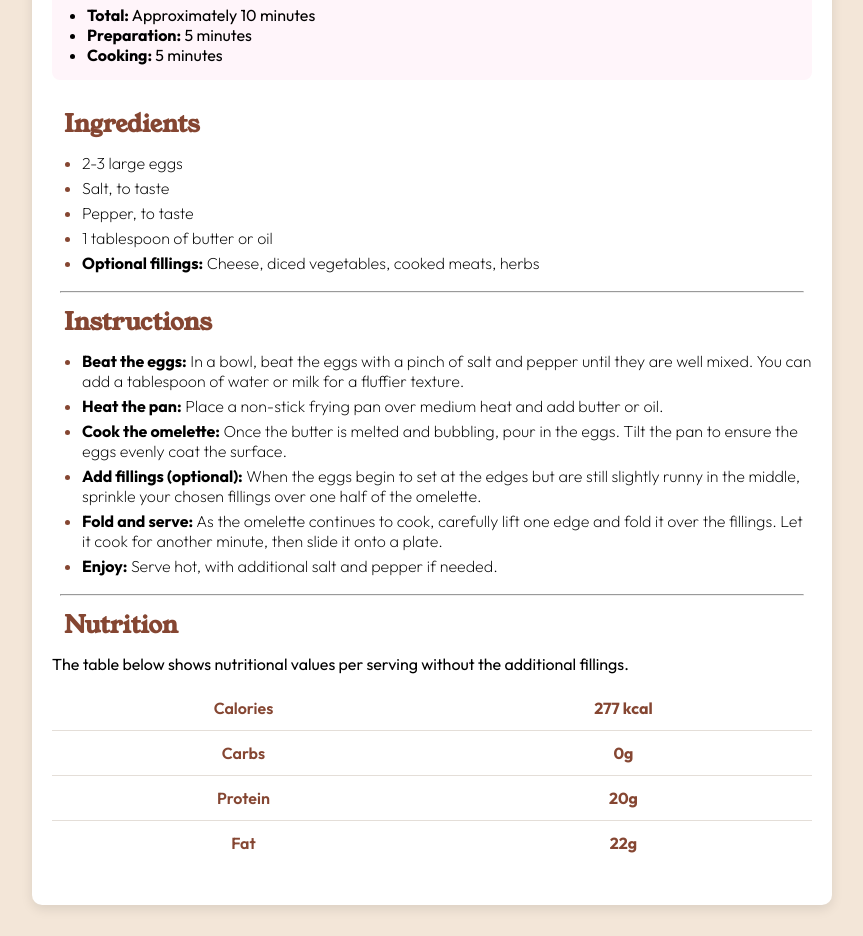
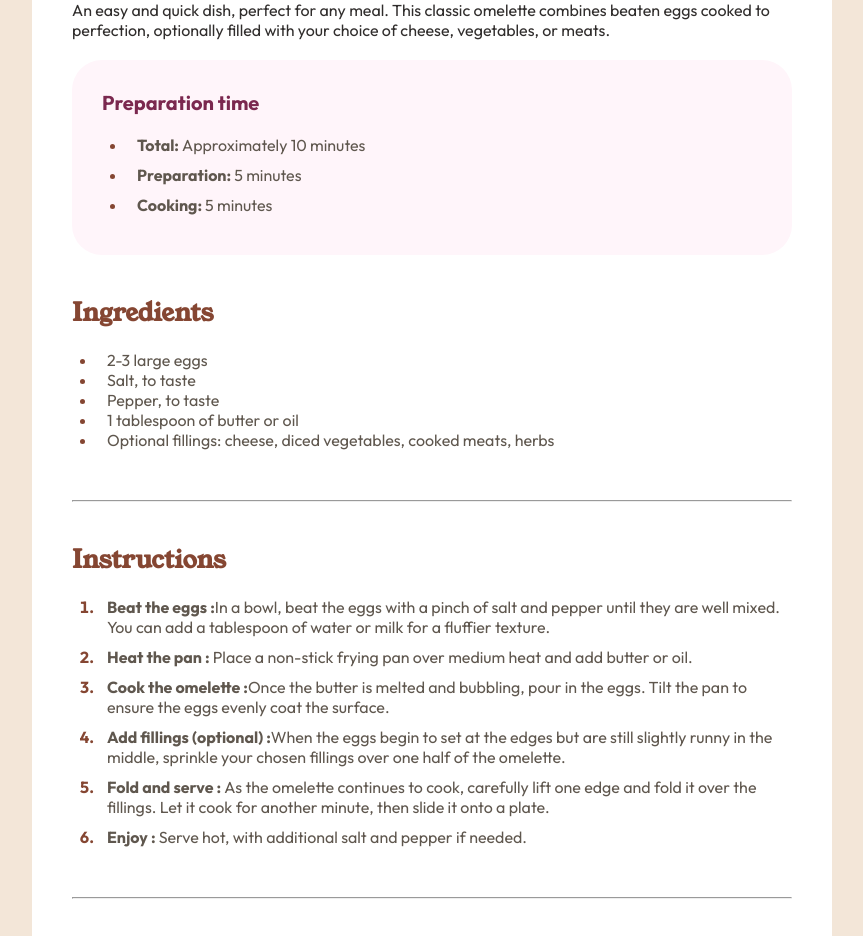
Before and after one commit to Koushik9010/Recipe_Page, a plain HTML site: page index.html in a window 1280 px wide. Shown: the part 587-1523 px from the top of the page, without its empty margins (208-1071 px from the left). Drawn offline with Linux system fonts and the light colour scheme.

Commit message:
FIxed/Complete design

```diff
--- a/index.css
+++ b/index.css
@@ -1,206 +1,197 @@
 @import url("https://fonts.googleapis.com/css2?family=Young+Serif&display=swap");
 @import url("https://fonts.googleapis.com/css2?family=Outfit:wght@100..900&display=swap");
 
+/* root variable */
 :root {
-  --font1: Young Serif, sans-serif;
-  --font2: Outfit, sans-serif;
+  --white: hsl(0, 0%, 100%);
 
-  --white: hsl(0, 0%, 100%);
   --stone-100: hsl(30, 54%, 90%);
   --stone-150: hsl(30, 18%, 87%);
   --stone-600: hsl(30, 10%, 34%);
   --stone-900: hsl(24, 5%, 18%);
+
   --brown-800: hsl(14, 45%, 36%);
+
   --rose-800: hsl(332, 51%, 32%);
   --rose-50: hsl(330, 100%, 98%);
+
+  --font-1: "Young Serif", sans-serif;
+  --font-2: "Outfit", sans-serif;
 }
 
 * {
-  box-sizing: border-box;
   margin: 0;
   padding: 0;
+  box-sizing: border-box;
+}
+
+html {
+  font-size: 100%;
 }
 
 body {
-  font-family: var(--font2), sans-serif;
-  background-color: var(--stone-100);
-  display: flex;
-  justify-content: center;
-  align-items: center;
-  min-height: 100vh;
-  padding: 20px;
+  margin: 0;
+  padding: 0;
+  font-family: var(--font-2);
+  overflow-x: hidden;
+  background: var(--stone-100);
+  color: var(--stone-600);
 }
 
-.container {
-  max-width: 800px;
-  width: 100%;
-  background-color: var(--white);
-  border-radius: 10px;
-  box-shadow: 0 4px 12px rgba(0, 0, 0, 0.1);
-  overflow-x: hidden;
-  padding: 20px;
+.custom-section {
+  padding-top: 40px;
+}
+
+.separator {
+  background-color: var(--stone-100);
+  margin-top: 40px;
+}
+
+.info-title {
+  font-size: 25px;
+  font-family: var(--font-1);
+  color: var(--brown-800);
+  font-weight: 400px;
+  padding-bottom: 20px;
+}
+
+.ingredients-list,
+.instructions-list {
+  padding-left: 25px;
+}
+
+.ingredients-list,
+.instructions-list li {
+  padding-bottom: 10px;
+}
+
+.ingredients-list li::marker,
+.instructions-list li::marker {
+  color: var(--brown-800);
+  font-weight: bold;
+}
+
+.ingredients-list p,
+.instructions-list p {
+  color: var(--stone-600);
+  padding-left: 10px;
+}
+
+ingredients-list p span,
+.instructions-list p span {
+  font-weight: bold;
 }
 
 .recipe-card {
-  padding: 20px;
+  background-color: var(--white);
+  padding: 40px;
+  width: 800px;
+  max-width: 100%;
+  margin: 100px auto;
+  border-radius: 20px;
 }
 
 .recipe-image {
   width: 100%;
-  border-radius: 10px;
-  margin-bottom: 15px;
+  height: 350px;
+  border-radius: 20px;
+  overflow: hidden;
 }
 
-.recipe-title {
-  font-size: 2em;
-  color: var(--stone-900);
-  margin-bottom: 12px;
+.recipe-image img {
+  width: 100%;
+  height: 100%;
+  display: block;
+  object-fit: cover;
+  object-position: center;
 }
 
-.recipe-description {
-  font-size: 1em;
-  font-weight: 400;
+.title {
+  padding: 20px 0;
   color: var(--stone-900);
-  margin-bottom: 10px;
 }
 
-.preparation-time {
-  background-color: var(--rose-50);
-  padding: 15px;
-  border-radius: 8px;
-  margin: 15px 0;
+.title h1 {
+  font-family: var(--font-1);
+  font-size: 40px;
 }
 
-.preparation-time h3 {
-  color: var(--rose-800);
-  margin-bottom: 8px;
+.title p {
+  padding-top: 20px;
 }
 
-.preparation-time ul {
-  list-style-type: disc;
-  padding-left: 20px;
+.preparation-inner {
+  background-color: var(--rose-50);
+  padding: 30px;
+  border-radius: 30px;
 }
 
-.ingredients-list,
-.instruction-list {
-  margin-bottom: 18px;
-  list-style-type: disc;
-  padding-left: 20px;
-  font-family: var(--font2);
-  font-weight: 200;
+.preparation-inner h4 {
+  font-size: 20px;
+  font-weight: bold;
+  color: var(--rose-800);
+  padding-bottom: 20px;
 }
 
-.ingredients-list li::marker,
-.instruction-list li::marker {
+.preparation-inner ul {
+  padding-left: 25px;
+  list-style: circle var(--brown-800);
+}
+
+.preparation-inner ul li {
+  padding-bottom: 10px;
+}
+
+.preparation-inner ul li::marker {
   color: var(--brown-800);
 }
 
-.ingredients-list li,
-.instruction-list li {
-  margin-bottom: 5px;
-  margin-left: 10px;
+.preparation-inner ul p {
+  padding-left: 10px;
 }
 
-h2 {
-  color: var(--brown-800);
-  padding: 12px;
-  font-family: var(--font1);
-}
-
-.separator {
-  color: var(--stone-150);
-  margin: 0 8px;
-}
-
-.nutrition-table {
-  width: 100%;
-  border-collapse: collapse;
-  margin: 12px 0 20px;
-}
-
-.nutrition-table td {
-  padding: 12px;
-  text-align: center;
-  color: var(--brown-800);
-  font-weight: 600;
-}
-
-.nutrition-table td:nth-child(2) {
+.preparation-inner ul p span {
+  color: var(--stone-600);
   font-weight: bold;
 }
 
-.nutrition-table tr {
-  border-bottom: 1px solid var(--stone-150);
+.nutrition p {
+  padding-bottom: 15px;
 }
 
-.nutrition-table tr:last-child {
-  border-bottom: none;
+.nutrition table {
+  width: 100%;
+  border-collapse: collapse;
 }
 
-/* Responsive styling */
-@media (max-width: 768px) {
-  body {
-    background-color: var(--white);
-  }
-
-  .container {
+.nutrition table tr td {
+  border-bottom: 1px solid var(--stone-150);
   padding: 15px;
 }
 
-  .recipe-title {
-    font-size: 1.75em;
+.nutrition table tr:last-child td {
+  border-bottom: 0;
 }
 
-  .recipe-description,
-  .nutrition-description {
-    font-size: 1.1em;
+.nutrition table tr td:nth-child(2) {
+  color: var(--brown-800);
+  font-weight: bold;
 }
 
-  .preparation-time,
-  .ingredients-list,
-  .instruction-list,
-  .nutrition-table {
-    margin: 10px;
+/* responsive design for mobile view */
+@media screen and (max-width: 475px) {
+  .recipe-card {
+    padding: 0;
+    border-radius: 0;
+    margin: 0 auto;
   }
 
-  h2 {
-    font-size: 1.8em;
+  .recipe-card .responsive-container {
+    padding: 30px;
   }
 
-  .recipe-image {
-    max-width: 100%;
-    height: auto;
+  .recipe-card .recipe-image {
+    border-radius: 0;
+    height: 200px;
   }
 }
-
-@media (max-width: 480px) {
-  .recipe-title {
-    font-size: 1.5em;
-  }
-
-  .recipe-description,
-  .nutrition-description,
-  .preparation-time h3 {
-    font-size: 0.85em;
-  }
-
-  .preparation-time,
-  .ingredients-list,
-  .instruction-list,
-  .nutrition-table {
-    margin: 8px;
-  }
-
-  .recipe-card,
-  .preparation-time,
-  .ingredients-list,
-  .instruction-list,
-  .nutrition-table {
-    padding: 8px;
-  }
-
-  h2 {
-    font-size: 1em;
-    padding: 5px;
-  }
-}
--- a/index.html
+++ b/index.html
@@ -7,94 +7,136 @@
     <title>Recipe Page</title>
   </head>
   <body>
-    <div class="container">
-      <!-- Recipe card section -->
+    <!-- recipe card -->
     <div class="recipe-card">
-        <img
-          src="./assets/images/image-omelette.jpeg"
-          alt="Simple omelette recipe"
-          class="recipe-image"
-        />
-        <h1 class="recipe-title">Simple Omelette Recipe</h1>
-        <p class="recipe-description">
+      <!-- banner image -->
+      <div class="recipe-image">
+        <img src="assets/images/image-omelette.jpeg" alt="recipe-image" />
+      </div>
+
+      <div class="responsive-container">
+        <!-- title -->
+        <div class="title">
+          <h1>Simple Omlette Recipe</h1>
+          <p>
             An easy and quick dish, perfect for any meal. This classic omelette
-          combines beaten eggs cooked to perfection, optionally filled with your
-          choice of cheese, vegetables, or meats.
+            combines beaten eggs cooked to perfection, optionally filled with
+            your choice of cheese, vegetables, or meats.
           </p>
         </div>
 
-      <!-- preparation time section -->
+        <!-- preparation time-->
         <div class="preparation-time">
-        <h3>Preparation time</h3>
+          <div class="preparation-inner">
+            <h4>Preparation time</h4>
+
+            <!-- preparation list -->
             <ul>
-          <li><strong>Total:</strong> Approximately 10 minutes</li>
-          <li><strong>Preparation:</strong> 5 minutes</li>
-          <li><strong>Cooking:</strong> 5 minutes</li>
+              <li>
+                <p><span>Total: </span>Approximately 10 minutes</p>
+              </li>
+              <li>
+                <p><span>Preparation: </span>5 minutes</p>
+              </li>
+              <li>
+                <p><span>Cooking: </span>5 minutes</p>
+              </li>
+            </ul>
+          </div>
+        </div>
+
+        <!-- ingredients -->
+        <div class="ingredients custom-section">
+          <h2 class="info-title">Ingredients</h2>
+          <!-- list -->
+          <ul class="ingredients-list">
+            <li>
+              <p>2-3 large eggs</p>
+            </li>
+            <li>
+              <p>Salt, to taste</p>
+            </li>
+            <li>
+              <p>Pepper, to taste</p>
+            </li>
+            <li>
+              <p>1 tablespoon of butter or oil</p>
+            </li>
+            <li>
+              <p>
+                Optional fillings: cheese, diced vegetables, cooked meats, herbs
+              </p>
+            </li>
           </ul>
         </div>
 
-      <!-- ingredient section -->
-      <h2>Ingredients</h2>
-      <ul class="ingredients-list">
-        <li>2-3 large eggs</li>
-        <li>Salt, to taste</li>
-        <li>Pepper, to taste</li>
-        <li>1 tablespoon of butter or oil</li>
-        <li>
-          <strong>Optional fillings:</strong> Cheese, diced vegetables, cooked
-          meats, herbs
-        </li>
-      </ul>
-
-      <!-- separator line -->
         <hr class="separator" />
 
         <!-- instructions -->
-      <h2>Instructions</h2>
-      <ol class="instruction-list">
+        <div class="instructions custom-section">
+          <h2 class="info-title">Instructions</h2>
+          <!-- instructions list -->
+          <ol class="instructions-list">
             <li>
-          <strong>Beat the eggs:</strong> In a bowl, beat the eggs with a pinch
-          of salt and pepper until they are well mixed. You can add a tablespoon
-          of water or milk for a fluffier texture.
+              <p>
+                <span>Beat the eggs :</span>In a bowl, beat the eggs with a
+                pinch of salt and pepper until they are well mixed. You can add
+                a tablespoon of water or milk for a fluffier texture.
+              </p>
             </li>
             <li>
-          <strong>Heat the pan:</strong> Place a non-stick frying pan over
+              <p>
+                <span>Heat the pan : </span>Place a non-stick frying pan over
                 medium heat and add butter or oil.
+              </p>
             </li>
             <li>
-          <strong>Cook the omelette:</strong> Once the butter is melted and
-          bubbling, pour in the eggs. Tilt the pan to ensure the eggs evenly
-          coat the surface.
+              <p>
+                <span>Cook the omelette :</span>Once the butter is melted and
+                bubbling, pour in the eggs. Tilt the pan to ensure the eggs
+                evenly coat the surface.
+              </p>
             </li>
             <li>
-          <strong>Add fillings (optional):</strong> When the eggs begin to set
-          at the edges but are still slightly runny in the middle, sprinkle your
-          chosen fillings over one half of the omelette.
+              <p>
+                <span>Add fillings (optional) :</span>When the eggs begin to set
+                at the edges but are still slightly runny in the middle,
+                sprinkle your chosen fillings over one half of the omelette.
+              </p>
             </li>
             <li>
-          <strong>Fold and serve:</strong> As the omelette continues to cook,
-          carefully lift one edge and fold it over the fillings. Let it cook for
-          another minute, then slide it onto a plate.
+              <p>
+                <span>Fold and serve : </span>As the omelette continues to cook,
+                carefully lift one edge and fold it over the fillings. Let it
+                cook for another minute, then slide it onto a plate.
+              </p>
             </li>
             <li>
-          <strong>Enjoy:</strong> Serve hot, with additional salt and pepper if
-          needed.
+              <p>
+                <span>Enjoy : </span>Serve hot, with additional salt and pepper
+                if needed.
+              </p>
             </li>
           </ol>
 
-      <!-- separator line -->
           <hr class="separator" />
+        </div>
 
-      <!-- nutration table section -->
-      <h2>Nutrition</h2>
-      <p class="nutrition-description">
+        <!-- Nutrition table -->
+        <div class="nutrition custom-section">
+          <h2 class="info-title">Nutrition</h2>
+
+          <p>
             The table below shows nutritional values per serving without the
             additional fillings.
           </p>
-      <table class="nutrition-table">
+
+          <!-- nutrition table -->
+          <table>
+            <tbody>
               <tr>
                 <td>Calories</td>
-          <td>277 kcal</td>
+                <td>277kcal</td>
               </tr>
               <tr>
                 <td>Carbs</td>
@@ -108,7 +150,10 @@
                 <td>Fat</td>
                 <td>22g</td>
               </tr>
+            </tbody>
           </table>
+        </div>
+      </div>
     </div>
   </body>
 </html>
```
Lines whose indentation alone changed are shown as unchanged.
